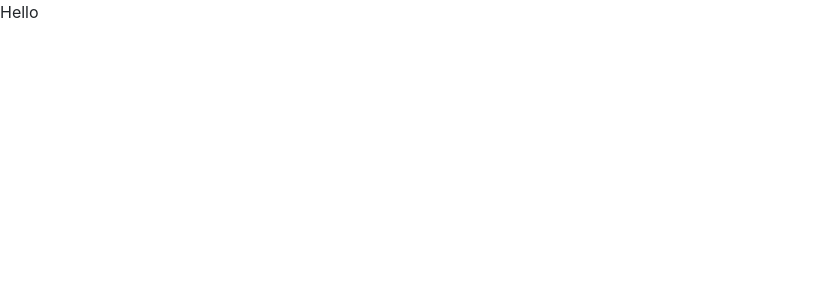
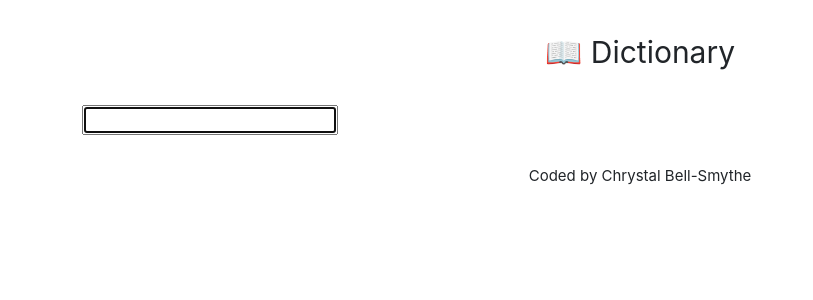
Before and after one commit to cbell-smythe/react-dictionary, a React (Create React App) app: page / in a window 1280 px wide. Shown: the top 300 px of the page, without its empty margins (0-813 px from the left). Built offline with nearby package versions, Linux system fonts and the light colour scheme.

Commit message:
Created component to handle search function

```diff
--- a/src/App.css
+++ b/src/App.css
@@ -0,0 +1,10 @@
+.App-header {
+  font-size: 30px;
+  text-align: center;
+  margin: 30px;
+}
+.App footer {
+  font-size: 15px;
+  text-align: center;
+  margin: 30px 0;
+}
--- a/src/App.js
+++ b/src/App.js
@@ -1,10 +1,16 @@
 import "./App.css";
+import Dictionary from "./Dictionary";
 
 export default function App() {
   return (
     <div className="App">
-      <header className="App-header"></header>
-      Hello
+      <div className="container">
+        <header className="App-header"> 📖 Dictionary</header>
+        <main>
+          <Dictionary />
+        </main>
+        <footer>Coded by Chrystal Bell-Smythe</footer>
+      </div>
     </div>
   );
 }
--- /dev/null
+++ b/src/Dictionary.css
@@ -0,0 +1,3 @@
+.Dictionary {
+  color: blueviolet;
+}
--- /dev/null
+++ b/src/Dictionary.js
@@ -0,0 +1,21 @@
+import React, { useState } from "react";
+import "./Dictionary.css";
+
+export default function Dictionary() {
+  let [keyword, setKeyword] = useState(null);
+  function search(event) {
+    event.preventDefault();
+    alert(`Searching for ${keyword} definition`);
+  }
+
+  function handleKeywordChange(event) {
+    setKeyword(event.target.value);
+  }
+  return (
+    <div className="Dictionary">
+      <form onSubmit={search}>
+        <input type="search" autoFocus={true} onChange={handleKeywordChange} />
+      </form>
+    </div>
+  );
+}
```
